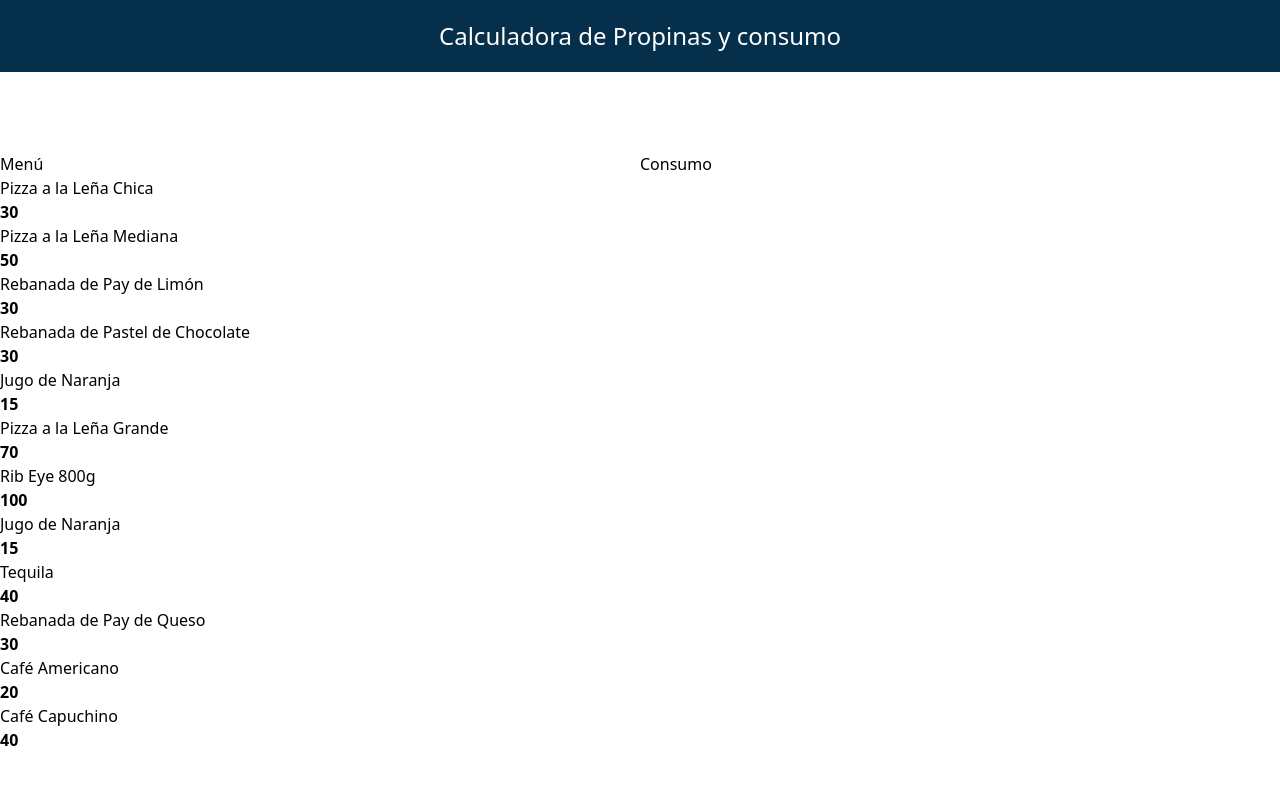
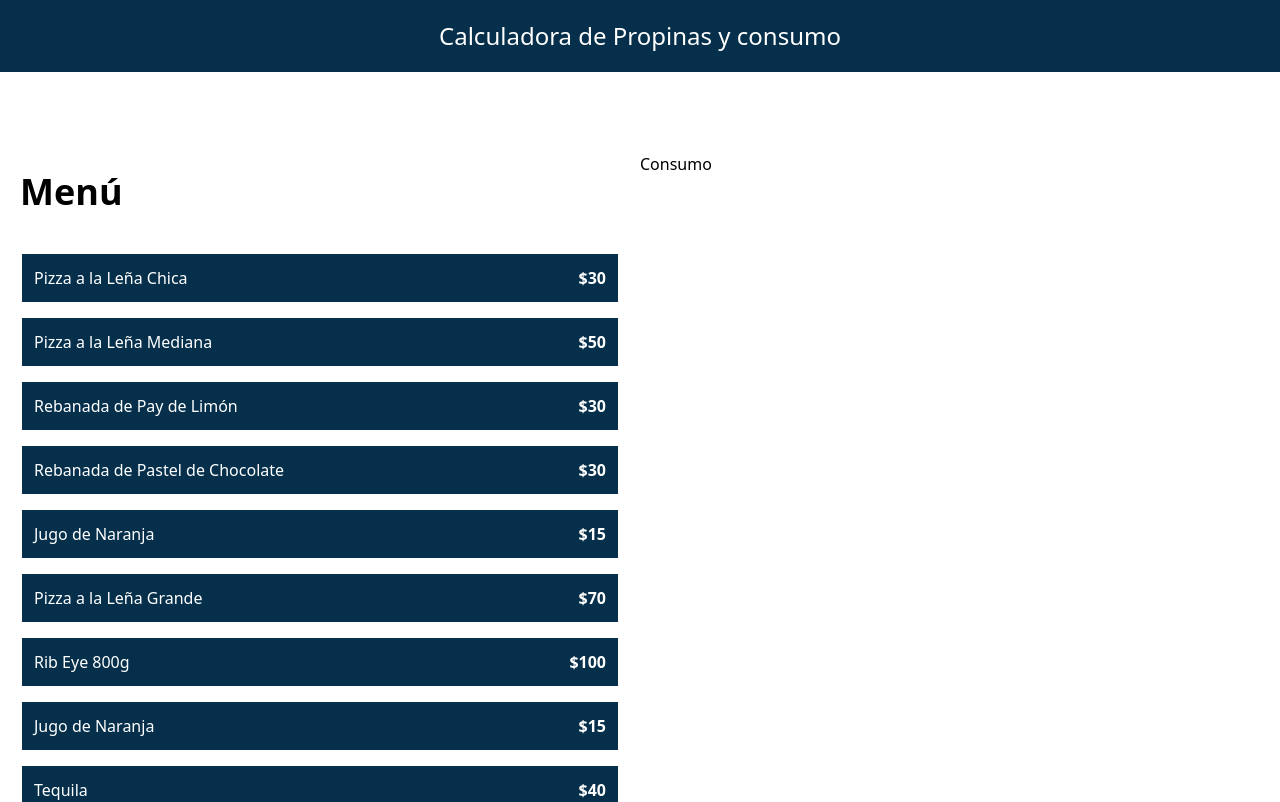
Before and after one commit to StyvenSoft/React-TypeScript-Complete-Guide, a React (Vite) app in the folder BasicReactjsProjects/tip-calculator/: page / in a window 1280 px wide. Shown: the top 802 px of the page. Built offline with nearby package versions, Linux system fonts and the light colour scheme.

Commit message:
Update menu items styles

```diff
--- a/BasicReactjsProjects/tip-calculator/src/App.tsx
+++ b/BasicReactjsProjects/tip-calculator/src/App.tsx
@@ -11,14 +11,16 @@
         <h1 className="text-center text-2xl text-white">Calculadora de Propinas y consumo</h1>
       </header>
       <main className="max-w-7xl mx-auto py-20 grid md:grid-cols-2">
-        <div>
-          <h2>Menú</h2>
+        <div className="p-5">
+          <h2 className="text-4xl font-black">Menú</h2>
+          <div className="space-y-3 mt-10">
             {menuItems.map(item => (
               <MenuItem
                 key={item.id}
                 item={item}
               />
             ))}
+          </div>
         </div>
         <div>
           <h2>Consumo</h2>
--- a/BasicReactjsProjects/tip-calculator/src/components/MenuItem.tsx
+++ b/BasicReactjsProjects/tip-calculator/src/components/MenuItem.tsx
@@ -6,9 +6,11 @@
 
 export default function MenuItem({item}: MenuItemProps) {
   return (
-    <>
+    <button
+      className="border-2 bg-sky-950 hover:bg-sky-800 text-white w-full p-3 flex justify-between"
+    >
       <p>{item.name}</p>
-      <p className="font-black">{item.price}</p>
-    </>
+      <p className="font-black">${item.price}</p>
+    </button>
   )
 }
```
Lines whose indentation alone changed are shown as unchanged.
